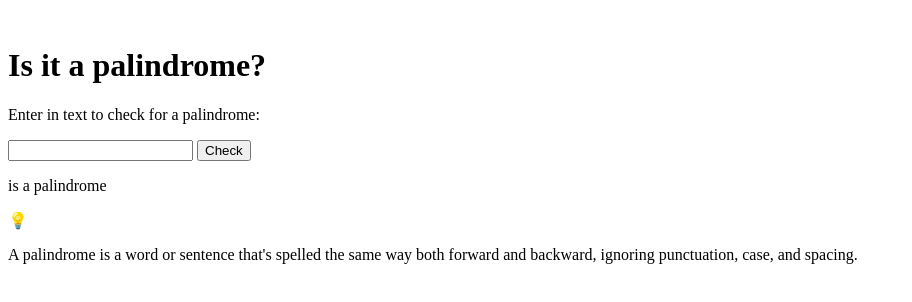
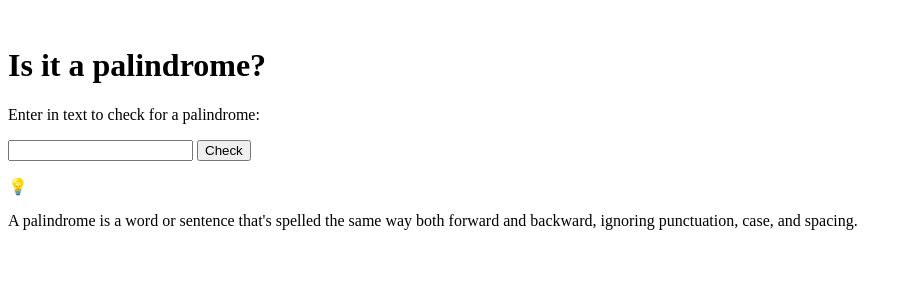
Before and after one commit to ahambly23/fcc-palindrome, a plain HTML site: page index.html in a window 1280 px wide. Both pictures are taken after a click on the button "Check". Shown: the whole page, without its empty margins (0-912 px from the left). Drawn offline with Linux system fonts and the light colour scheme.

Commit message:
Completed functionality in HTML and JS, CSS needs to be added

```diff
--- a/index.html
+++ b/index.html
@@ -16,6 +16,7 @@
                 <button id="check-btn">Check</button>
             </div>
         </div>
+        <p id="result"></p>
         <div id="tooltip">
             <p>&#128161;</p>
             <p>A palindrome is a word or sentence that's spelled the same way both forward and backward, ignoring punctuation, case, and spacing.</p>
--- a/script.js
+++ b/script.js
@@ -1,8 +1,7 @@
 const textInput = document.getElementById("text-input");
 const checkButton = document.getElementById("check-btn");
 const container = document.querySelector(".palin-container");
-let result = document.createElement("p");
-result.setAttribute("id", "result");
+const result = document.getElementById("result");
 
 const getPalindrome = function (str) {
     let split = str.replace(/[^A-Za-z0-9]/g, '').toLowerCase().split('');
@@ -18,15 +17,15 @@ const getPalindrome = function (str) {
 }
 
 checkButton.addEventListener("click", () => {
-    result.remove()
+    result.textContent = '';
     let phrase = textInput.value;
     textInput.value = '';
 
-    if (getPalindrome(phrase)) {
-        result.innerHTML = `${phrase} is a palindrome`;
+    if (phrase === '') {
+        alert("Please input a value");
+    } else if (getPalindrome(phrase)) {
+        result.textContent = `${phrase} is a palindrome`;
     } else {
-        result.innerHTML = `${phrase} is not a palindrome`;
+        result.textContent = `${phrase} is not a palindrome`;
     }
-
-    container.appendChild(result);
 })
```
